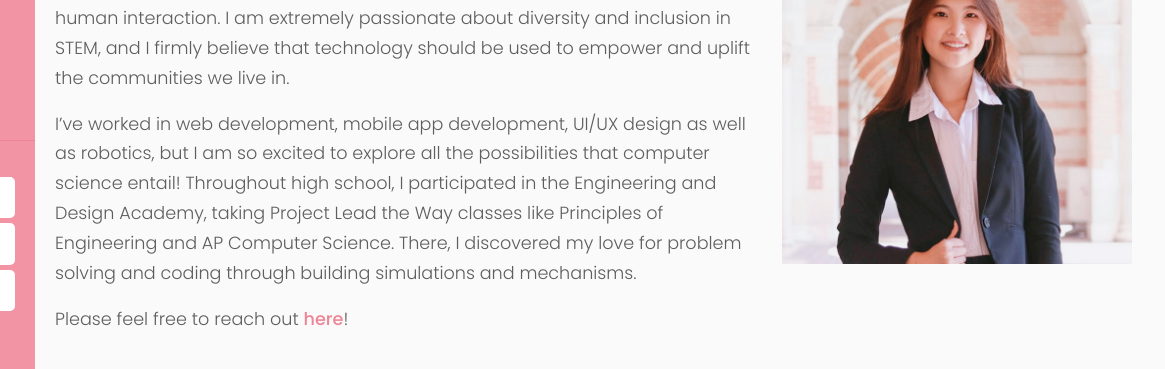
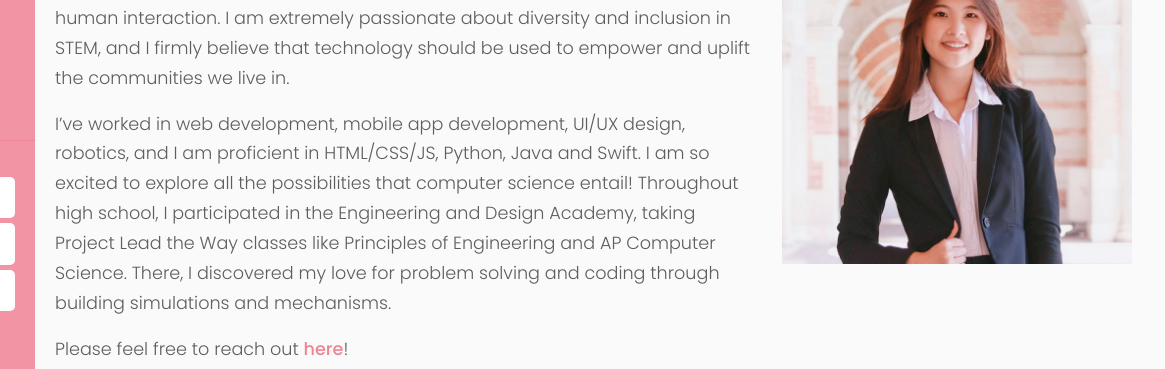
Before and after one commit to jennywnuo/jennywnuo, a plain HTML site: page engineering.html in a window 1280 px wide. Shown: the part 162-531 px from the top of the page, 115-1280 px from the left. Drawn offline with nearby package versions, Linux system fonts and the light colour scheme.

Commit message:
spelling changes

```diff
--- a/engineering.html
+++ b/engineering.html
@@ -67,7 +67,7 @@
       <div class="row">
       <div class="col-md-8">
          <p>I am a freshman at UCLA studying Linguistics and Computer Science! To me, coding is about creativity — and I love exploring the bridge between computer science and the arts, including (but not limited to): language, music, and human interaction. I am extremely passionate about diversity and inclusion in STEM, and I firmly believe that technology should be used to empower and uplift the communities we live in.</p>
-         <p>I’ve worked in web development, mobile app development, UI/UX design as well as robotics, but I am so excited to explore all the possibilities that computer science entail! Throughout high school, I participated in the Engineering and Design Academy, taking Project Lead the Way classes like Principles of Engineering and AP Computer Science. There, I discovered my love for problem solving and coding through building simulations and mechanisms.</p>
+         <p>I’ve worked in web development, mobile app development, UI/UX design, robotics, and I am proficient in HTML/CSS/JS, Python, Java and Swift. I am so excited to explore all the possibilities that computer science entail! Throughout high school, I participated in the Engineering and Design Academy, taking Project Lead the Way classes like Principles of Engineering and AP Computer Science. There, I discovered my love for problem solving and coding through building simulations and mechanisms.</p>
          <p>Please feel free to reach out <a style="color: #ed8597; font-weight:500;" href="#contact">here</a>!</p>
       </div>
      <div class="col-md-4">
@@ -103,7 +103,7 @@
 
       <h3><a target="_blank" href="https://jennywnuo.github.io/aslsignin/Entrepreneurship-Website/index.html">Sign-In ASL Translator App (2020)</a></h3>
       <p>Sign-In is an application that uses machine learning to convert visual sign language cues to text using a phone or tablet camera. The purpose of our visual language translation app is to make communication with the Deaf community easier when one person does not know sign language and it is inefficient to translate. This project was entered in Dublin High School’s 2020 Entrepreneurship Competition and it won first place.</p>
-      <p>Throughout this project, I worked as the front-end developer, creating a website explaining the mission of our app with HTML, CSS, and Javascript. Additionally, I worked in research, marketing, as well as assisting back-end needs.  We focused on using open source code and numerous TensorFlow and google Colab image recognition tutorials to create a Python program that recognizes stationary sign language cues.</p>
+      <p>Throughout this project, I worked as the front-end developer, creating a website explaining the mission of our app with HTML, CSS, and Javascript. Additionally, I worked in research, marketing, as well as assisting back-end needs.  We focused on using open source code and numerous TensorFlow and Google Colab image recognition tutorials to create a Python program that recognizes stationary sign language cues.</p>
 
       <h3><a target="_blank" href=""></a></h3>
       <p></p>
--- a/portfolio.css
+++ b/portfolio.css
@@ -20,9 +20,6 @@ li {
   list-style-type: none;
 }
 
-li, p {
-  padding: 0px;
-}
 
 h1 {
   font-family: 'Poppins', sans-serif;
```
Also changed, not shown: 1 other file.
